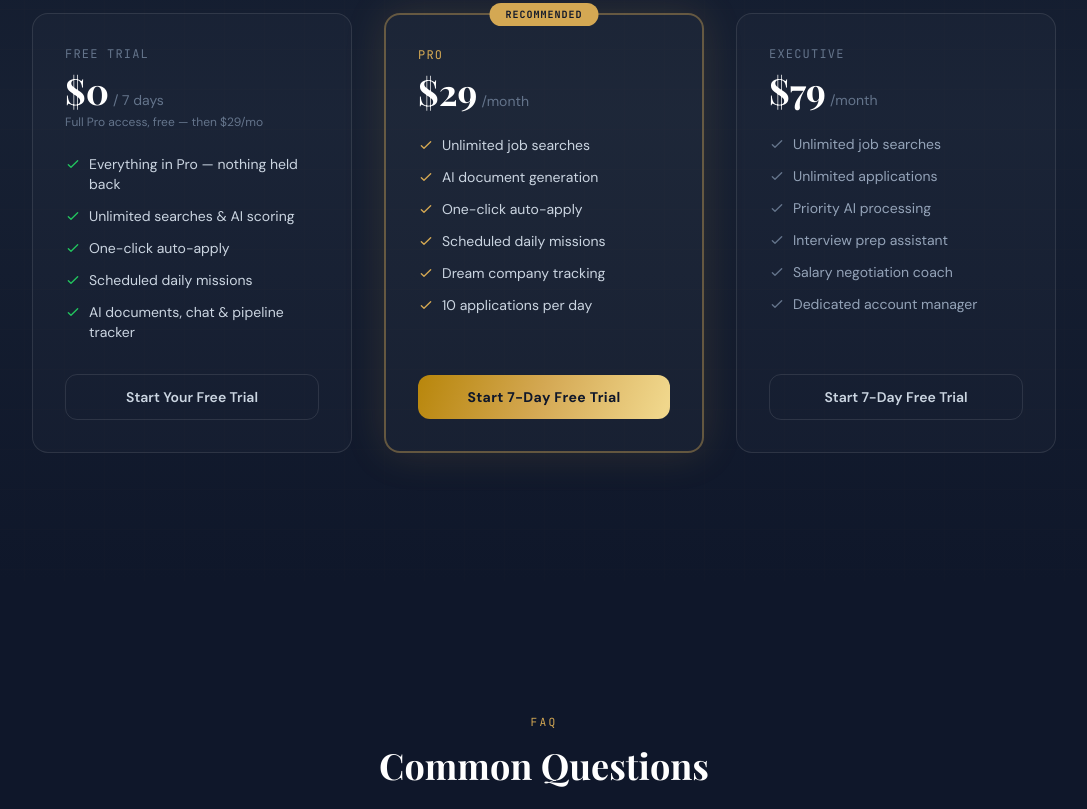
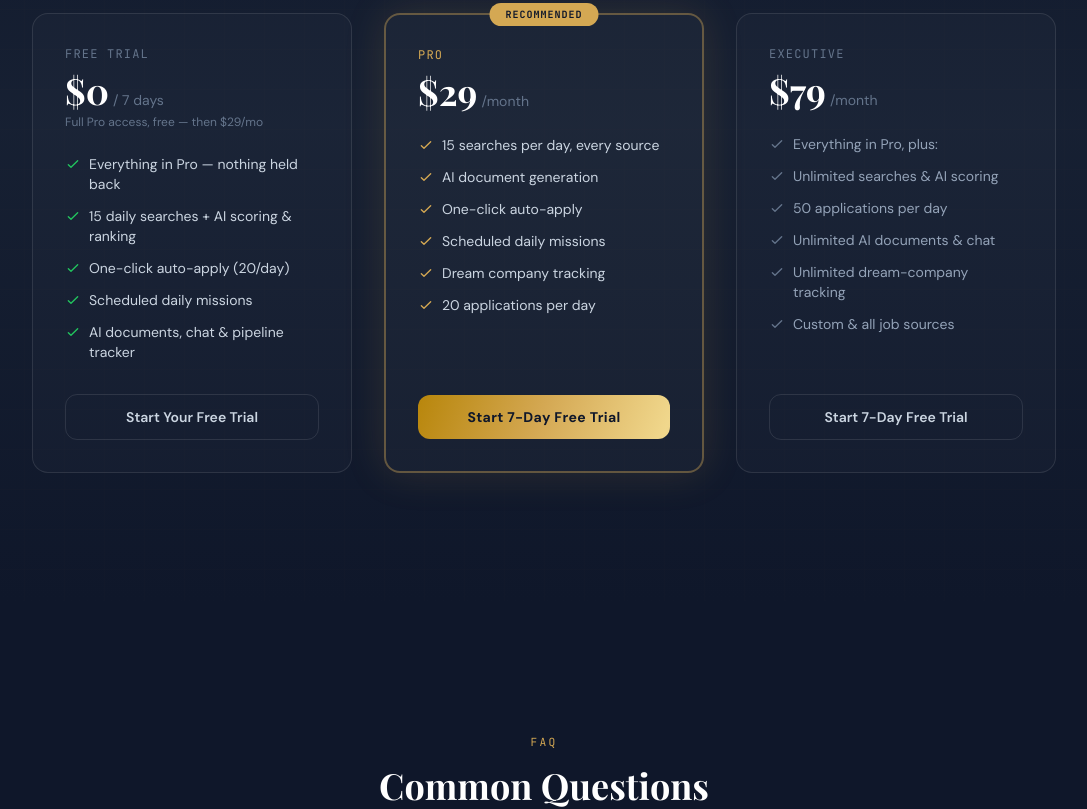
Before and after one commit to ddescause/job007-website, a plain HTML site: page index.html in a window 1280 px wide. Shown: the part 7378-8187 px from the top of the page, without its empty margins (96-1183 px from the left). Drawn offline with nearby package versions, Linux system fonts and the light colour scheme; a web font is replaced by a local one.

Commit message:
Website: pricing features now match real tiers (drop features we don't have)
Executive: removed Priority AI processing / Interview prep / Salary negotiation
coach / Dedicated account manager (none exist). Real Executive: everything in Pro +
unlimited searches/scoring/docs/chat/dream-companies, 50 apps/day, custom sources.
Pro/trial: "Unlimited job searches" → 15/day (real), "10 apps/day" → 20/day.
Aligned to backend-ts/src/billing/tiers.ts.

```diff
--- a/index.html
+++ b/index.html
@@ -1032,11 +1032,11 @@
             </li>
             <li class="flex items-start gap-2 text-sm text-slate-300">
               <svg class="w-4 h-4 text-agent-green mt-0.5 flex-shrink-0" fill="none" stroke="currentColor" viewBox="0 0 24 24"><path stroke-linecap="round" stroke-linejoin="round" stroke-width="2" d="M5 13l4 4L19 7"/></svg>
-              Unlimited searches &amp; AI scoring
+              15 daily searches + AI scoring &amp; ranking
             </li>
             <li class="flex items-start gap-2 text-sm text-slate-300">
               <svg class="w-4 h-4 text-agent-green mt-0.5 flex-shrink-0" fill="none" stroke="currentColor" viewBox="0 0 24 24"><path stroke-linecap="round" stroke-linejoin="round" stroke-width="2" d="M5 13l4 4L19 7"/></svg>
-              One-click auto-apply
+              One-click auto-apply (20/day)
             </li>
             <li class="flex items-start gap-2 text-sm text-slate-300">
               <svg class="w-4 h-4 text-agent-green mt-0.5 flex-shrink-0" fill="none" stroke="currentColor" viewBox="0 0 24 24"><path stroke-linecap="round" stroke-linejoin="round" stroke-width="2" d="M5 13l4 4L19 7"/></svg>
@@ -1065,7 +1065,7 @@
           <ul class="space-y-3 mb-8 flex-1">
             <li class="flex items-start gap-2 text-sm text-slate-300">
               <svg class="w-4 h-4 text-gold-400 mt-0.5 flex-shrink-0" fill="none" stroke="currentColor" viewBox="0 0 24 24"><path stroke-linecap="round" stroke-linejoin="round" stroke-width="2" d="M5 13l4 4L19 7"/></svg>
-              Unlimited job searches
+              15 searches per day, every source
             </li>
             <li class="flex items-start gap-2 text-sm text-slate-300">
               <svg class="w-4 h-4 text-gold-400 mt-0.5 flex-shrink-0" fill="none" stroke="currentColor" viewBox="0 0 24 24"><path stroke-linecap="round" stroke-linejoin="round" stroke-width="2" d="M5 13l4 4L19 7"/></svg>
@@ -1085,7 +1085,7 @@
             </li>
             <li class="flex items-start gap-2 text-sm text-slate-300">
               <svg class="w-4 h-4 text-gold-400 mt-0.5 flex-shrink-0" fill="none" stroke="currentColor" viewBox="0 0 24 24"><path stroke-linecap="round" stroke-linejoin="round" stroke-width="2" d="M5 13l4 4L19 7"/></svg>
-              10 applications per day
+              20 applications per day
             </li>
           </ul>
           <a href="https://app.job007.ai/register" class="btn-gold block text-center py-3 rounded-xl text-sm font-bold tracking-wide">
@@ -1105,27 +1105,27 @@
           <ul class="space-y-3 mb-8 flex-1">
             <li class="flex items-start gap-2 text-sm text-slate-400">
               <svg class="w-4 h-4 text-slate-500 mt-0.5 flex-shrink-0" fill="none" stroke="currentColor" viewBox="0 0 24 24"><path stroke-linecap="round" stroke-linejoin="round" stroke-width="2" d="M5 13l4 4L19 7"/></svg>
-              Unlimited job searches
+              Everything in Pro, plus:
             </li>
             <li class="flex items-start gap-2 text-sm text-slate-400">
               <svg class="w-4 h-4 text-slate-500 mt-0.5 flex-shrink-0" fill="none" stroke="currentColor" viewBox="0 0 24 24"><path stroke-linecap="round" stroke-linejoin="round" stroke-width="2" d="M5 13l4 4L19 7"/></svg>
-              Unlimited applications
+              Unlimited searches &amp; AI scoring
             </li>
             <li class="flex items-start gap-2 text-sm text-slate-400">
               <svg class="w-4 h-4 text-slate-500 mt-0.5 flex-shrink-0" fill="none" stroke="currentColor" viewBox="0 0 24 24"><path stroke-linecap="round" stroke-linejoin="round" stroke-width="2" d="M5 13l4 4L19 7"/></svg>
-              Priority AI processing
+              50 applications per day
             </li>
             <li class="flex items-start gap-2 text-sm text-slate-400">
               <svg class="w-4 h-4 text-slate-500 mt-0.5 flex-shrink-0" fill="none" stroke="currentColor" viewBox="0 0 24 24"><path stroke-linecap="round" stroke-linejoin="round" stroke-width="2" d="M5 13l4 4L19 7"/></svg>
-              Interview prep assistant
+              Unlimited AI documents &amp; chat
             </li>
             <li class="flex items-start gap-2 text-sm text-slate-400">
               <svg class="w-4 h-4 text-slate-500 mt-0.5 flex-shrink-0" fill="none" stroke="currentColor" viewBox="0 0 24 24"><path stroke-linecap="round" stroke-linejoin="round" stroke-width="2" d="M5 13l4 4L19 7"/></svg>
-              Salary negotiation coach
+              Unlimited dream-company tracking
             </li>
             <li class="flex items-start gap-2 text-sm text-slate-400">
               <svg class="w-4 h-4 text-slate-500 mt-0.5 flex-shrink-0" fill="none" stroke="currentColor" viewBox="0 0 24 24"><path stroke-linecap="round" stroke-linejoin="round" stroke-width="2" d="M5 13l4 4L19 7"/></svg>
-              Dedicated account manager
+              Custom &amp; all job sources
             </li>
           </ul>
           <a href="https://app.job007.ai/register" class="block text-center py-3 rounded-xl border border-white/10 text-sm font-semibold text-slate-300 hover:border-white/30 hover:text-white transition-all">
@@ -1211,7 +1211,7 @@
             <svg class="faq-chevron w-4 h-4 text-slate-500 flex-shrink-0" fill="none" stroke="currentColor" viewBox="0 0 24 24"><path stroke-linecap="round" stroke-linejoin="round" stroke-width="2" d="M19 9l-7 7-7-7"/></svg>
           </div>
           <div class="faq-answer px-5 pb-5">
-            <p class="text-sm text-slate-400 leading-relaxed">Yes &mdash; every new account starts with a <strong class="text-slate-200">7-day free trial of Pro</strong>, full access to everything (unlimited search, auto-apply, the scheduler — nothing held back). It takes a card, but you're not charged until day 8 and can cancel anytime. Prefer not to enter a card? A limited Free plan is always available.</p>
+            <p class="text-sm text-slate-400 leading-relaxed">Yes &mdash; every new account starts with a <strong class="text-slate-200">7-day free trial of Pro</strong>, full access to everything (auto-apply, the scheduler, every job source — nothing held back). It takes a card, but you're not charged until day 8 and can cancel anytime. Prefer not to enter a card? A limited Free plan is always available.</p>
           </div>
         </div>
       </div>
```
